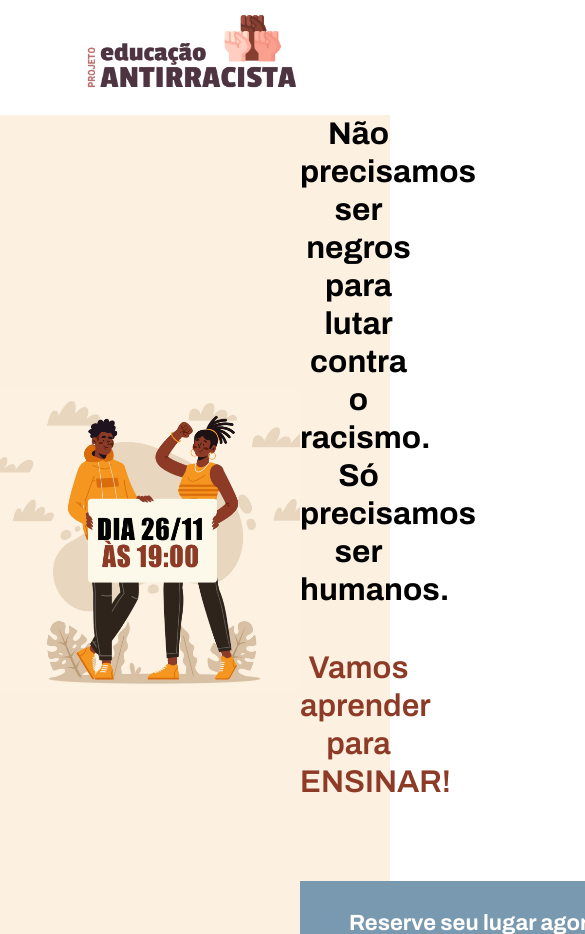
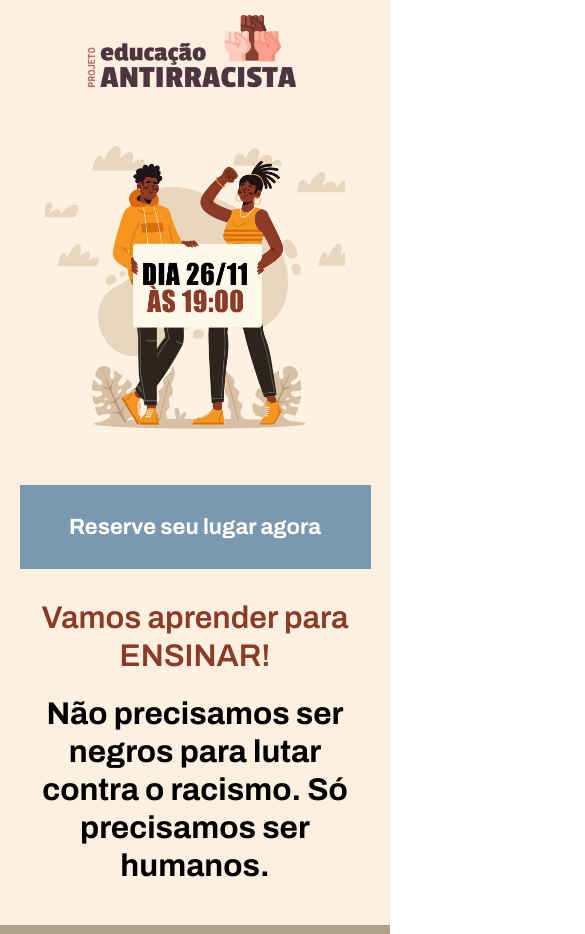
Before and after one commit to anavegana/grupo8, a plain HTML site: page index.html in a window 390 px wide. Shown: the top 934 px of the page, 585 px wide, since content can reach past the window. Drawn offline with Linux system fonts and the light colour scheme.

Commit message:
fix responsive

```diff
--- a/css/style.css
+++ b/css/style.css
@@ -11,6 +11,8 @@ header {
   display: flex;
   align-items: center;
   justify-content: center;
+
+  background-color: #fcf1e1;
 }
 
 header img {
@@ -280,6 +282,37 @@ header img {
 }
 
 @media (max-width: 950px) {
+  .sectionOne {
+    flex-wrap: wrap;
+  }
+
+  .sectionOne div {
+    display: flex;
+    width: 90%;
+
+    flex-direction: column-reverse;
+    text-align: center;
+  }
+
+  .sectionOne img {
+    padding: 20px 0;
+  }
+
+  .sectionOne h1 {
+    padding-top: 0px;
+  }
+
+  .sectionOne h2 {
+    padding-bottom: 20px;
+  }
+
+  .sectionOne button {
+    width: 100%;
+
+    margin-top: 30px;
+    margin-bottom: 30px;
+  }
+
   .sectionTwo {
     flex-wrap: wrap;
   }
```
